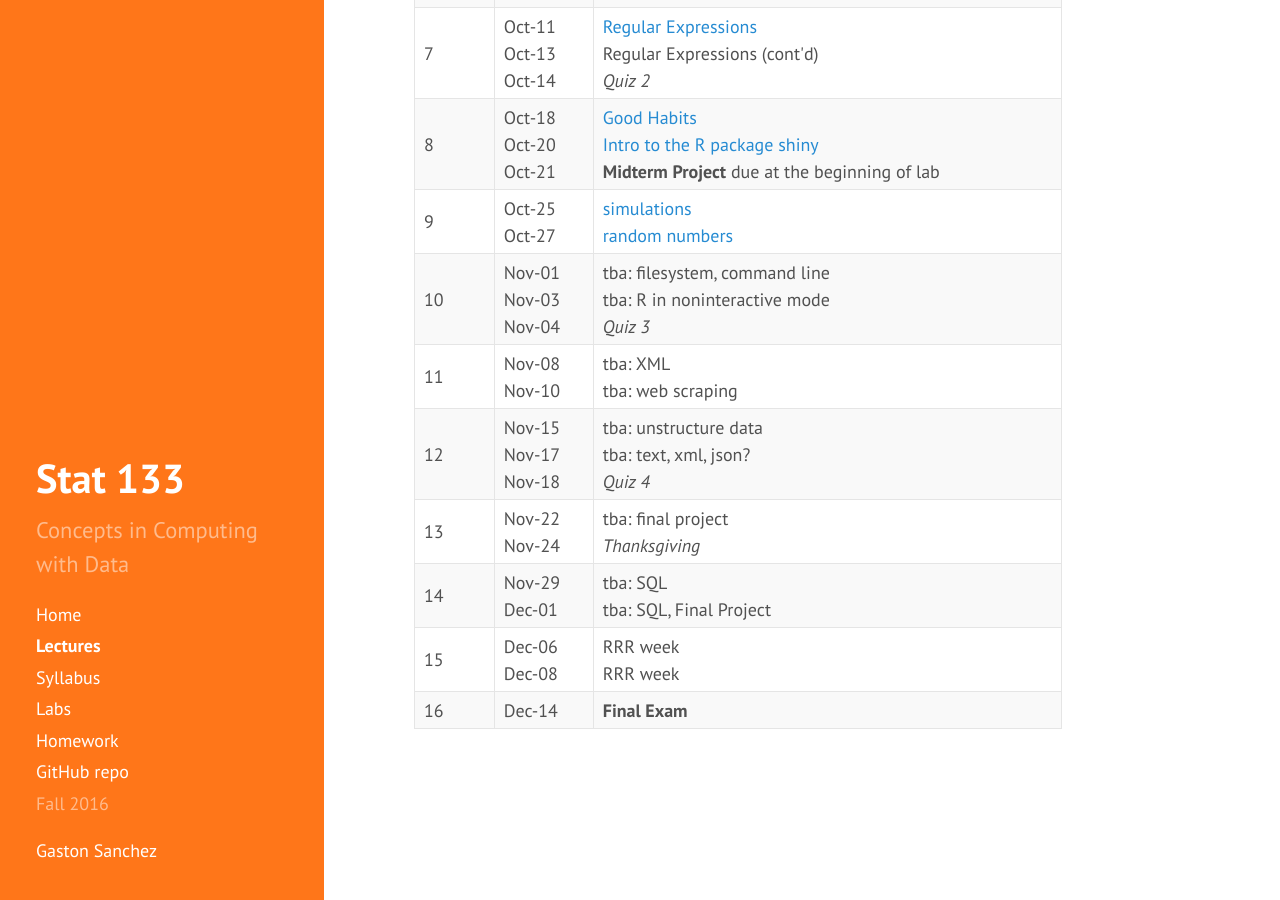
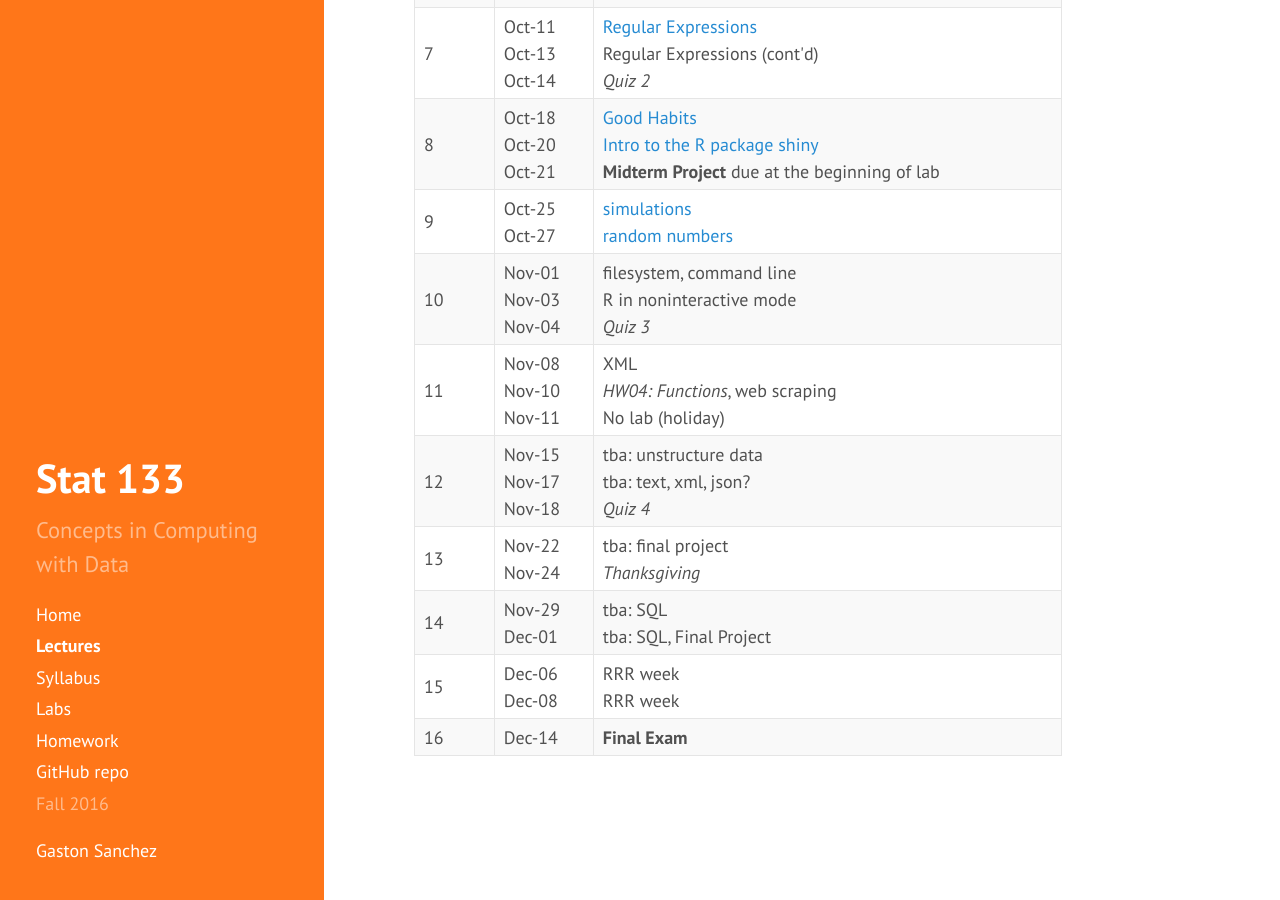
Before and after one commit to gastonstat/relic-stat133, a Jekyll site: the page built from lectures/index.md, in a window 1280 px wide and 900 px high, scrolled down 768 px. Built offline with Jekyll 4.4.1, drawn with Linux system fonts in a browser that asks for light colours; nearby versions of some CDN libraries.

Commit message:
lectures: update calendar with H4 and holiday veterans day

```diff
--- a/lectures/index.md
+++ b/lectures/index.md
@@ -140,8 +140,8 @@ Tentative calendar of lectures, Fall 2016
         Nov-03<br>
         Nov-04</td>
       <td>
-        tba: filesystem, command line <br>
-        tba: R in noninteractive mode<br>
+        filesystem, command line <br>
+        R in noninteractive mode<br>
         <em>Quiz 3</em>
       </td>
     </tr>
@@ -149,10 +149,13 @@ Tentative calendar of lectures, Fall 2016
       <td>11</td>
       <td>
         Nov-08<br>
-        Nov-10</td>
+        Nov-10<br>
+        Nov-11
+      </td>
       <td>
-        tba: XML <br>
-        tba: web scraping
+        XML <br>
+        <em>HW04: Functions</em>, web scraping<br>
+        No lab (holiday)
       </td>
     </tr>
     <tr>
```
